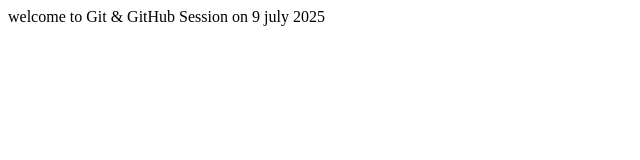
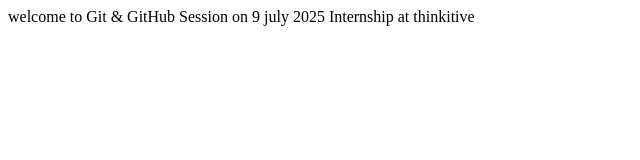
Before and after one commit to Jayesh-thinkitive/freedemo, a plain HTML site: page index.html in a window 1280 px wide. Shown: the whole page, without its empty margins (0-640 px from the left). Drawn offline with Linux system fonts and the light colour scheme.

Commit message:
index page updated

```diff
--- a/index.html
+++ b/index.html
@@ -7,5 +7,6 @@
 </head>
 <body>
     welcome to Git & GitHub Session on 9 july 2025
+    Internship at thinkitive
 </body>
 </html>
```
